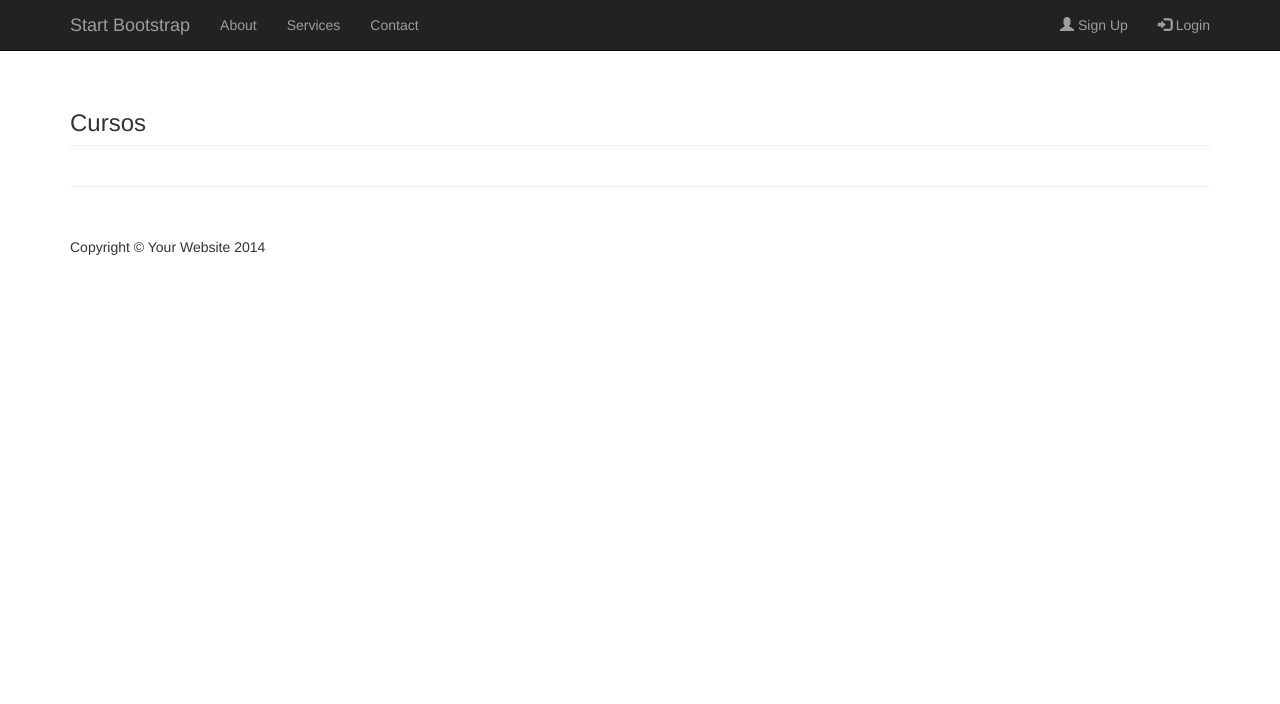
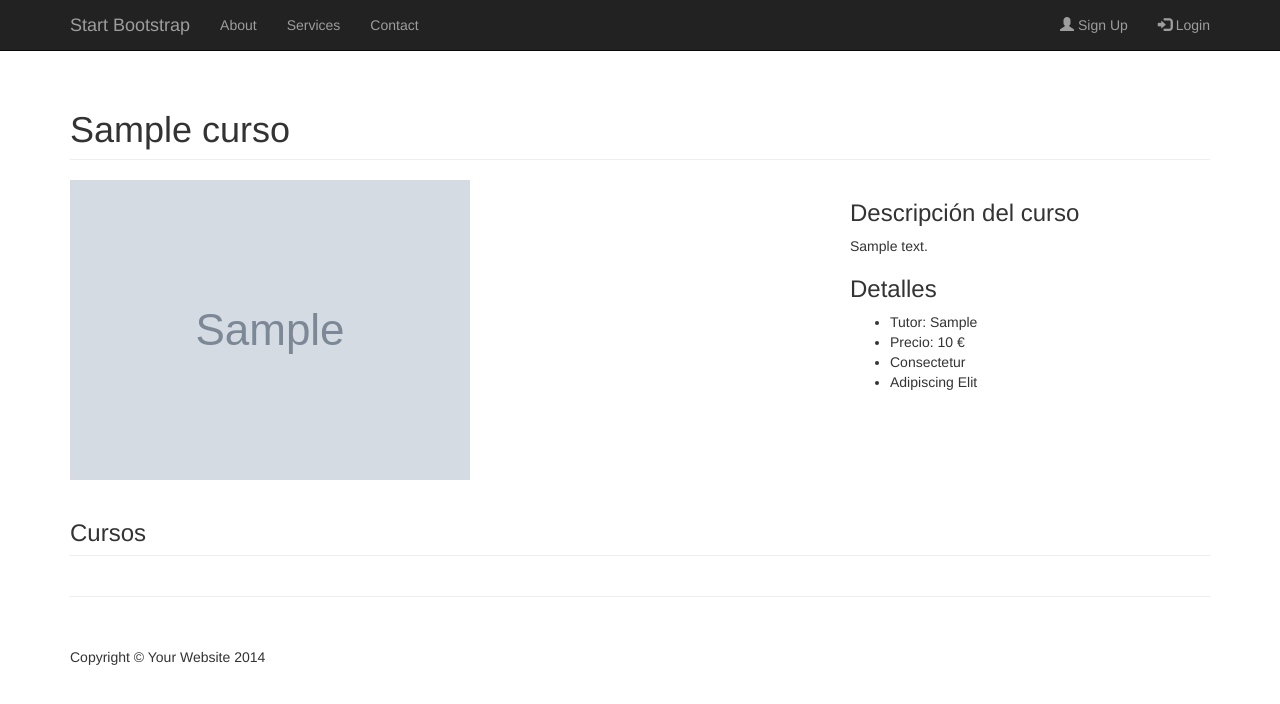
Before and after one commit to GCebria/AulaEspill1.5, a PHP site: page /cursos.php?id=1 in a window 1280 px wide. Shown: the top 704 px of the page. Run offline with PHP 8.4, Linux system fonts and the light colour scheme; tables that the repository leaves empty or names only in its code hold one stand-in row (values such as "Sample post"); grey boxes marked "Sample" are stand-in pictures.

Commit message:
finiquitao

```diff
--- a/app/service/cursoService.js
+++ b/app/service/cursoService.js
@@ -1,7 +1,7 @@
 $.getScript("app/model/curso.js", function(){
   peticionCursos();
-
-  });
+/*  seleccionarCurso(1);
+  */});
 /*
 AÑADIR FUNCIÓN SWICH PARA QUE LLAME A UN LADO U OTRO
 */
@@ -20,11 +20,9 @@ function peticionCursos(){
 
 
 function procesarCursos(Curso){
-
-
 $.each(Curso, function(index, curso){
- var html = "<div class='col-lg-4 col-sm-6'>"+
-            "<a href="+curso.foto+" class='portfolio-box'>"+
+ var html = "<div class='col-lg-4 col-sm-6'  onclick='seleccionarCurso("+curso.id+")'>"+
+            "<a href='./cursos.php?id="+curso.id+"' class='portfolio-box'>"+
               "<img src="+curso.foto+" class='img-fluid' alt=''>"+
                 "<div class='portfolio-box-caption'>"+
                  "<div class='portfolio-box-caption-content'>"+
@@ -68,11 +66,12 @@ function seleccionarCurso(id){
 
 function cargarCursoSelecionado(curso){
 
-          var html = "<div class='col-lg-12'>"+
+          var html ="<div class='row'>"+
+                      "<div class='col-lg-12'>"+
                         "<h1 class=page-header>"+curso.nombre+
                         "</h1>"+
                       "</div>"+
-
+                  "</div>"+
                 "<div class='row'>"+
                   "<div class='col-md-8'>"+
                         "<img class='img-responsive' src="+curso.foto+" alt=''>"+
@@ -82,8 +81,8 @@ function cargarCursoSelecionado(curso){
                     "<p>"+curso.descripcion+"</p>"+
                     "<h3>Detalles del curso</h3>"+
                       "<ul>"+
-                      "<li>Lorem Ipsum</li>"+
-                      "<li>Dolor Sit Amet</li>"+
+                        "<li>Tutor: "+curso.tutor+"</li>"+
+                        "<li>Precio: "+curso.precio+" €</li>"+
                         "<li>Consectetur</li>"+
                         "<li>Adipiscing Elit</li>"+
                       "</ul>"+
--- a/cursos.php
+++ b/cursos.php
@@ -1,4 +1,18 @@
 <!DOCTYPE html>
+
+<?php
+$id = $_GET['id'];
+$mysqli=mysqli_connect('localhost','root','','aulaespill');
+
+$query = "SELECT * FROM cursos WHERE id='$id'";
+$result = mysqli_query($mysqli,$query)or die(mysqli_error());
+$num_row = mysqli_num_rows($result);
+		$row=mysqli_fetch_array($result);
+		if( !$num_row >=1 ) {
+      echo 'error 500';
+		}
+?>
+
 <html lang="en">
 
 <head>
@@ -67,8 +81,34 @@
     <!-- Page Content -->
     <div class="container" >
 
-        <div class="row" id="cursoPrincipal">
+      <div id="cursoPrincipal">
+            <div class="row">
+            <div class="col-lg-12">
+                <h1 class="page-header"><?= $row['nombre']?>
+                </h1>
+            </div>
+        </div>
+        <!-- /.row -->
 
+        <!-- Portfolio Item Row -->
+        <div class="row">
+
+            <div class="col-md-8">
+                <img class="img-responsive" src="<?= $row['foto']?>" alt="">
+            </div>
+
+            <div class="col-md-4">
+                <h3>Descripción del curso</h3>
+                <p><?= $row['descripcion']?></p>
+                <h3>Detalles</h3>
+                <ul>
+                  <li>Tutor: <?= $row['tutor']?></li>
+                    <li>Precio: <?= $row['precio']?> €</li>
+                    <li>Consectetur</li>
+                    <li>Adipiscing Elit</li>
+                </ul>
+                </div>
+          </div>
         </div>
 
         <div class="row" id="cursosCursos">
```
Also changed, not shown: index.php (+5 -5 lines), app/service/seleccionarCurso.php (added). Lines whose indentation alone changed are shown as unchanged.
